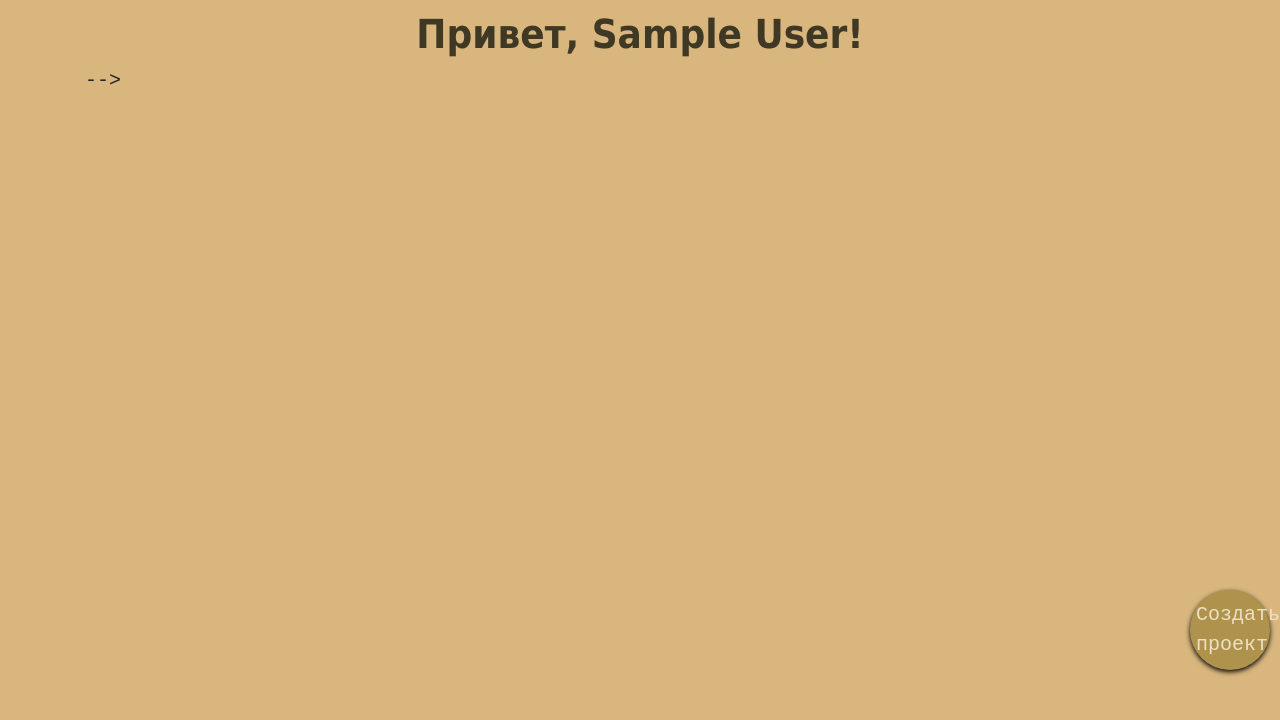
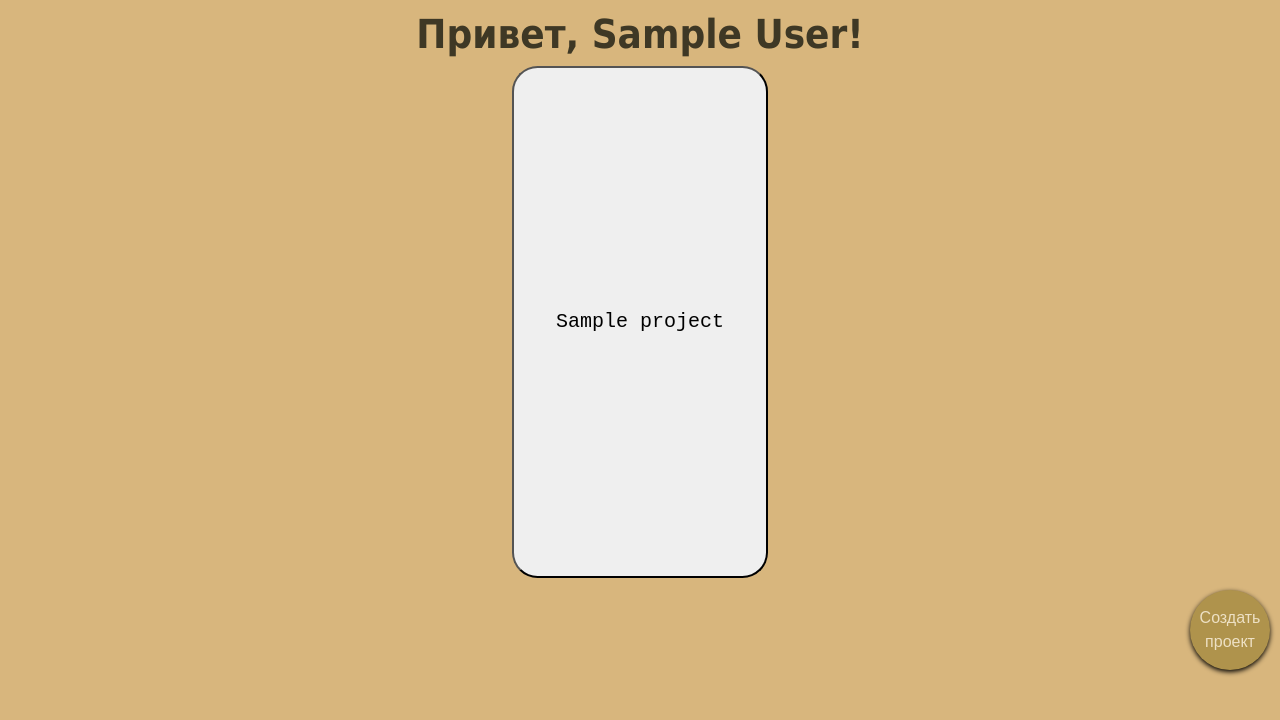
Before and after one commit to DaimonCity/Group_novel, a Flask app: page /personal/1 in a window 1280 px wide. Shown: the part 80-800 px from the top of the page. Run offline with Flask 3, Linux system fonts and the light colour scheme; a user stored in the database is signed in; tables that the repository leaves empty hold one stand-in row (values such as "Sample post"); some libraries are stand-ins or nearby versions.

Commit message:
Отображение проектов в виде полотен

```diff
--- a/server.py
+++ b/server.py
@@ -1,8 +1,6 @@
 import flask_login
-import sqlalchemy
 from flask import Flask, render_template, request, redirect, url_for
-from bs4 import BeautifulSoup
-from flask_login import login_user, login_required, logout_user, UserMixin, LoginManager
+from flask_login import login_user, login_required, logout_user, LoginManager
 from forms.user import RegisterForm
 from forms.login import LoginForm
 from data import db_session, chapters
--- a/static/personal.css
+++ b/static/personal.css
@@ -11,6 +11,8 @@
     cursor: pointer; /* Курсор в виде указателя */
     box-shadow: 0 2px 5px rgba(0, 0, 0, 1.5); /* Тень для красоты */
     z-index: 100;
+    font-family: Arial, serif;
+    font-size: 16px;
 }
 
 .floating-button:hover {
@@ -68,5 +70,10 @@
 
 table {
     border-collapse: separate;
-    border-spacing: 0px 50px;
+    border-spacing: 0 50px;
+    border: 1px #121212 solid;
 }
+
+main {
+    text-align: center;
+}
```
Also changed, not shown: templates/personal.html (+0 -12 lines), archive/novel.db (deleted).
